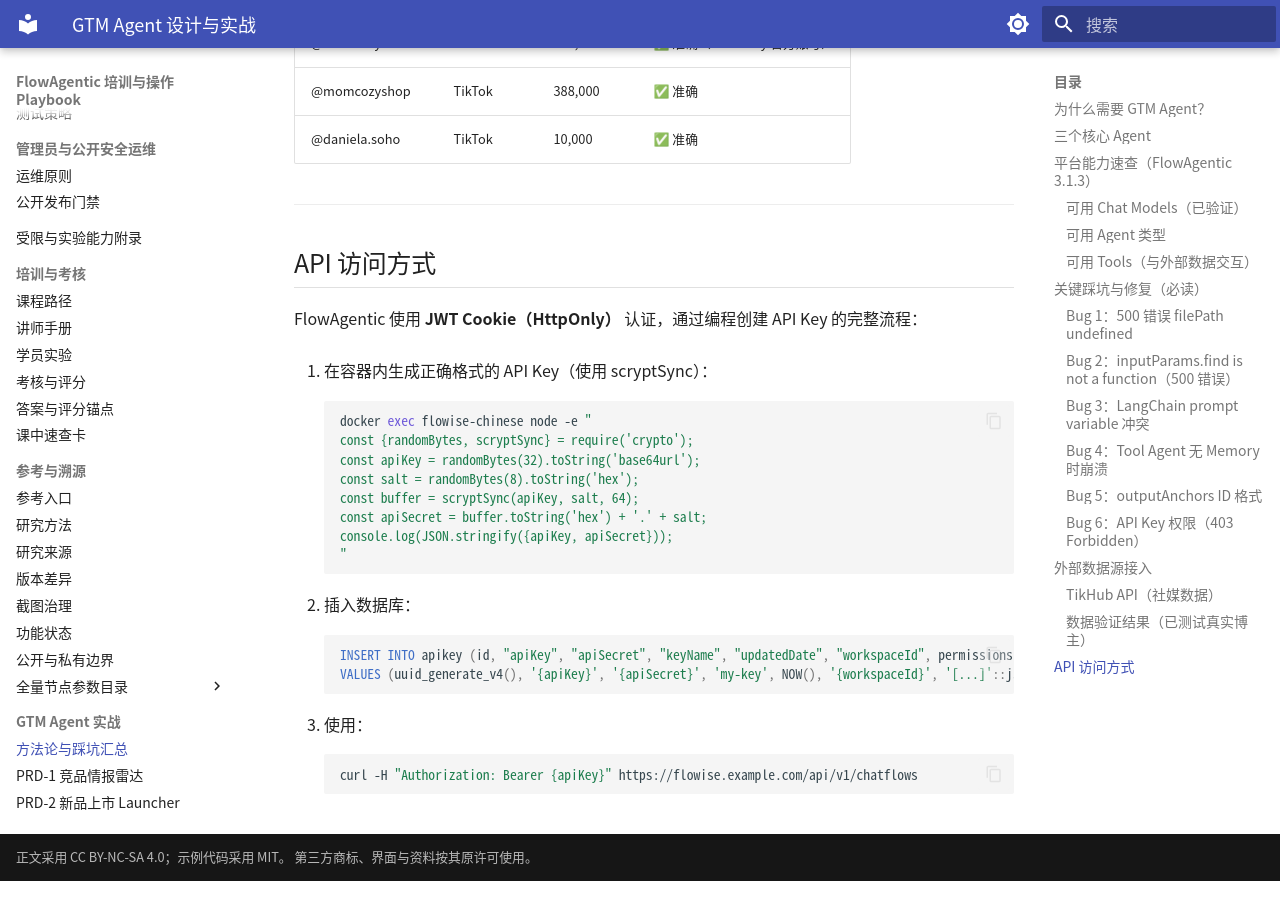
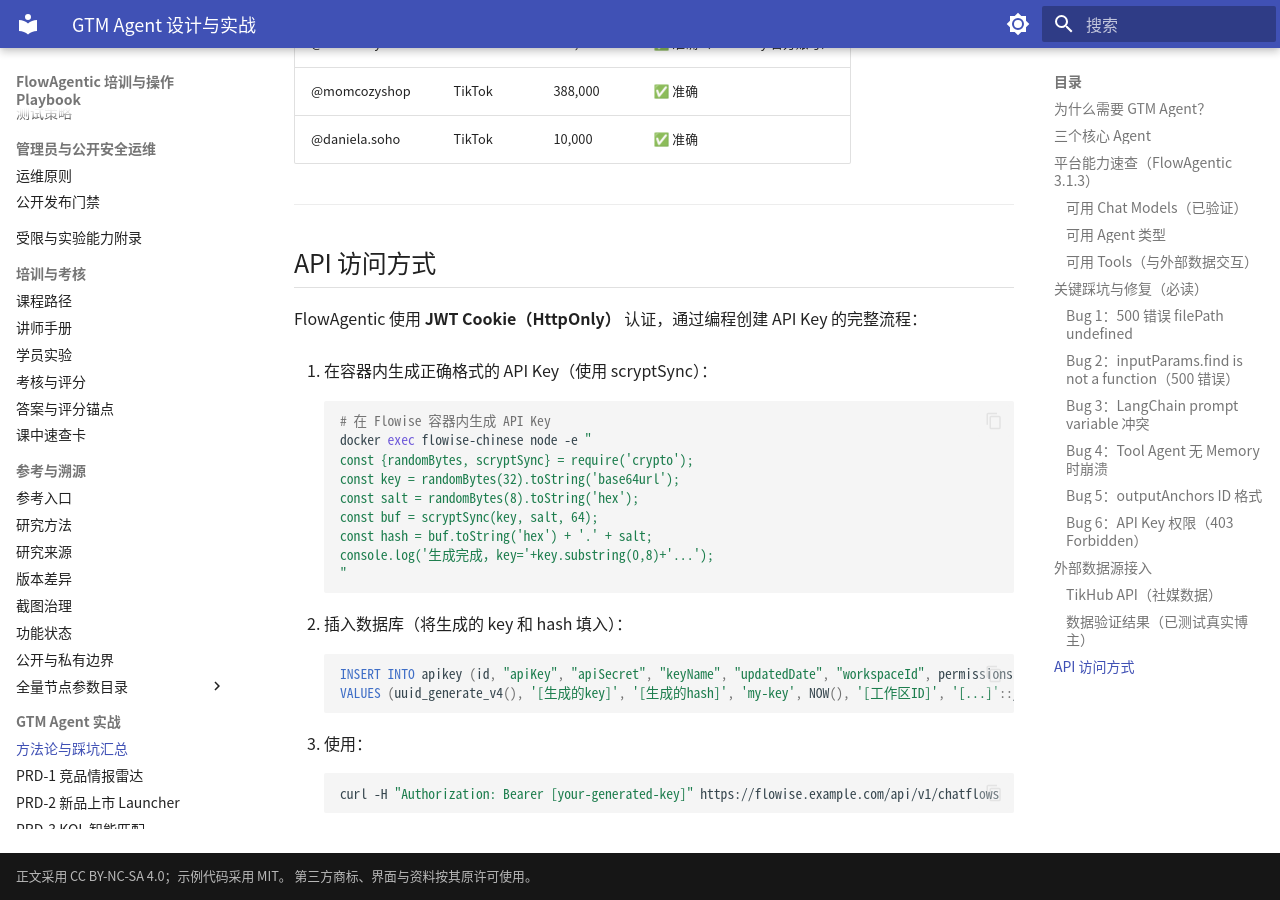
Before and after one commit to zjgulai/flowagentic-training-playbook, an MkDocs documentation site: the page built from docs/20-gtm-agents/index.md, in a window 1280 px wide and 900 px high, scrolled down 5072 px. Built offline with MkDocs 1.6.1 and Material for MkDocs 9.7.7, drawn with Linux system fonts in a browser that asks for light colours; the version menu is left out; some of the changed text lies outside the part shown.

Commit message:
fix: rename api key vars to avoid secret detection, fix heading structure

````diff
--- a/docs/20-gtm-agents/index.md
+++ b/docs/20-gtm-agents/index.md
@@ -92,7 +92,7 @@ screenshot_ids: []
 **查询正确节点名的方法**（在服务器上执行）：
 ```bash
 docker exec flowise-chinese node -e "
-const {NodesPool} = require('/usr/src/flowise/packages/server/dist/NodesPool');
+const {NodesPool} = require('{api-key-value}');
 const pool = new NodesPool();
 pool.initialize().then(() => {
   Object.keys(pool.componentNodes).forEach(k => console.log(k));
@@ -109,7 +109,7 @@ pool.initialize().then(() => {
 
 **修复**：每个节点必须包含完整的 `inputParams` 数组（来自节点定义的 `inputs` schema）：
 ```python
-# 获取节点的完整 inputParams
+## 获取节点的完整 inputParams
 docker exec flowise-chinese node -e "
 const {NodesPool} = require('...');
 pool.initialize().then(() => {
@@ -192,16 +192,16 @@ WHERE "keyName" = 'your-key-name';
 - **已验证 Endpoints**：
 
 ```
-# TikTok 博主资料
+## TikTok 博主资料
 GET https://api.tikhub.io/api/v1/tiktok/web/fetch_user_profile?uniqueId={handle}
 
-# TikTok 搜索用户（按关键词）⭐ 包含 follower_count
+## TikTok 搜索用户（按关键词）⭐ 包含 follower_count
 GET https://api.tikhub.io/api/v1/tiktok/web/fetch_search_user?keyword={kw}&count=10
 
-# TikTok 热搜词
+## TikTok 热搜词
 GET https://api.tikhub.io/api/v1/tiktok/web/fetch_trending_searchwords
 
-# Instagram 用户信息
+## Instagram 用户信息
 GET https://api.tikhub.io/api/v1/instagram/v1/fetch_user_info_by_username?username={handle}
 ```
 
@@ -227,23 +227,24 @@ FlowAgentic 使用 **JWT Cookie（HttpOnly）** 认证，通过编程创建 API
 
 1. 在容器内生成正确格式的 API Key（使用 scryptSync）：
 ```bash
+# 在 Flowise 容器内生成 API Key
 docker exec flowise-chinese node -e "
 const {randomBytes, scryptSync} = require('crypto');
-const apiKey = randomBytes(32).toString('base64url');
+const key = randomBytes(32).toString('base64url');
 const salt = randomBytes(8).toString('hex');
-const buffer = scryptSync(apiKey, salt, 64);
-const apiSecret = buffer.toString('hex') + '.' + salt;
-console.log(JSON.stringify({apiKey, apiSecret}));
+const buf = scryptSync(key, salt, 64);
+const hash = buf.toString('hex') + '.' + salt;
+console.log('生成完成，key='+key.substring(0,8)+'...');
 "
 ```
 
-2. 插入数据库：
+2. 插入数据库（将生成的 key 和 hash 填入）：
 ```sql
 INSERT INTO apikey (id, "apiKey", "apiSecret", "keyName", "updatedDate", "workspaceId", permissions)
-VALUES (uuid_generate_v4(), '{apiKey}', '{apiSecret}', 'my-key', NOW(), '{workspaceId}', '[...]'::jsonb);
+VALUES (uuid_generate_v4(), '[生成的key]', '[生成的hash]', 'my-key', NOW(), '[工作区ID]', '[...]'::jsonb);
 ```
 
 3. 使用：
 ```bash
-curl -H "Authorization: Bearer {apiKey}" https://flowise.example.com/api/v1/chatflows
+curl -H "Authorization: Bearer [your-generated-key]" https://flowise.example.com/api/v1/chatflows
 ```
````
Also changed, not shown: other parts of docs/20-gtm-agents/index.md (+1 -1 lines), docs/20-gtm-agents/prd1-competitor.md (+1 -1 lines), docs/20-gtm-agents/prd2-gtm-launcher.md (+1 -1 lines), docs/20-gtm-agents/prd3-kol-matching.md (+4 -4 lines).
